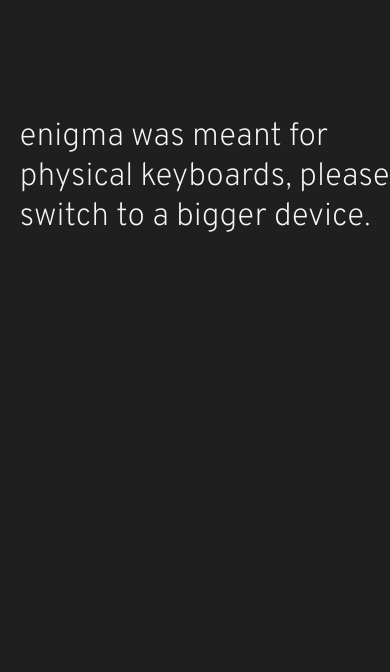
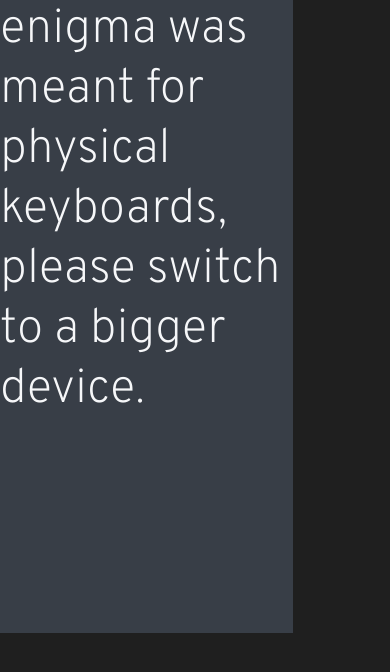
Before and after one commit to rrachelhuangg/draft-test, a React (Create React App) app in the folder my-app/: page / in a window 390 px wide. Shown: the top 672 px of the page. Built offline with nearby package versions, Linux system fonts and the light colour scheme; a web font is replaced by a local one.

Commit message:
Next step..

```diff
--- a/my-app/src/index.css
+++ b/my-app/src/index.css
@@ -277,17 +277,39 @@
   color: #f6f7f9;
 }
 
+#mobile-inner{
+  position: fixed;
+  top:0;
+  left:0;
+  width: 75vw;
+  height: 75vh;
+  background-color: #383e47;
+  opacity: 0;
+  display: none;
+  color: #f6f7f9;
+}
+
 @media (max-width:480px)  {
   #mobile-view{
     opacity:1;
     display: flex;
     justify-content: center;
-    align-items: top;
+    align-items: center;
     font-size: 200%;
     font-weight: 200;
     padding-left: 5%;
     padding-right: 5%;
     padding-top: 30%;
+    z-index: 1000;
+  }
+  #mobile-inner{
+    opacity:1;
+    display: flex;
+    justify-content: center;
+    align-items: top;
+    font-size: 150%;
+    font-weight: 200;
+    z-index: 1001;
   }
   #rotors-container{
     display: none;
--- a/my-app/src/pages/HomePage.js
+++ b/my-app/src/pages/HomePage.js
@@ -137,7 +137,11 @@
 
     return(
         <div id = "card">
-            <div id="mobile-view">enigma was meant for physical keyboards, please switch to a bigger device.</div>
+            <div id="mobile-view">
+                <div id="mobile-inner">
+                    enigma was meant for physical keyboards, please switch to a bigger device.
+                </div>
+            </div>
             <div id = "top-rectangle">
                 <div>
                     the enigma machine.
```
